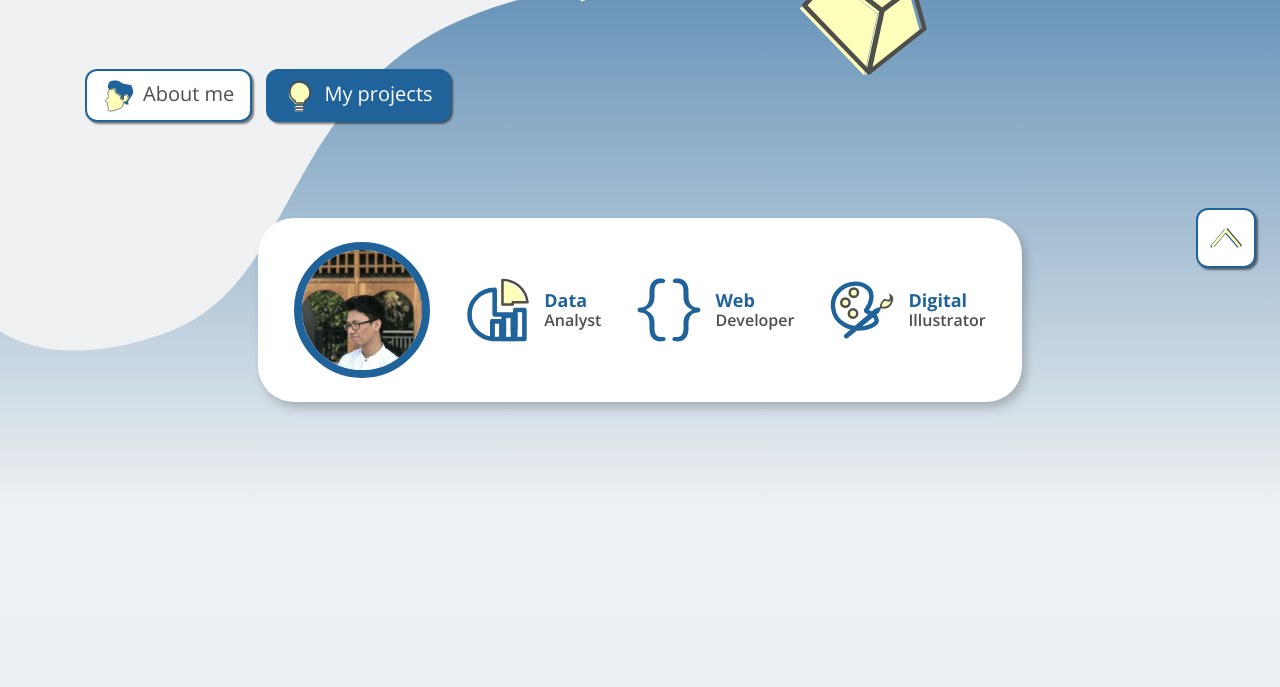
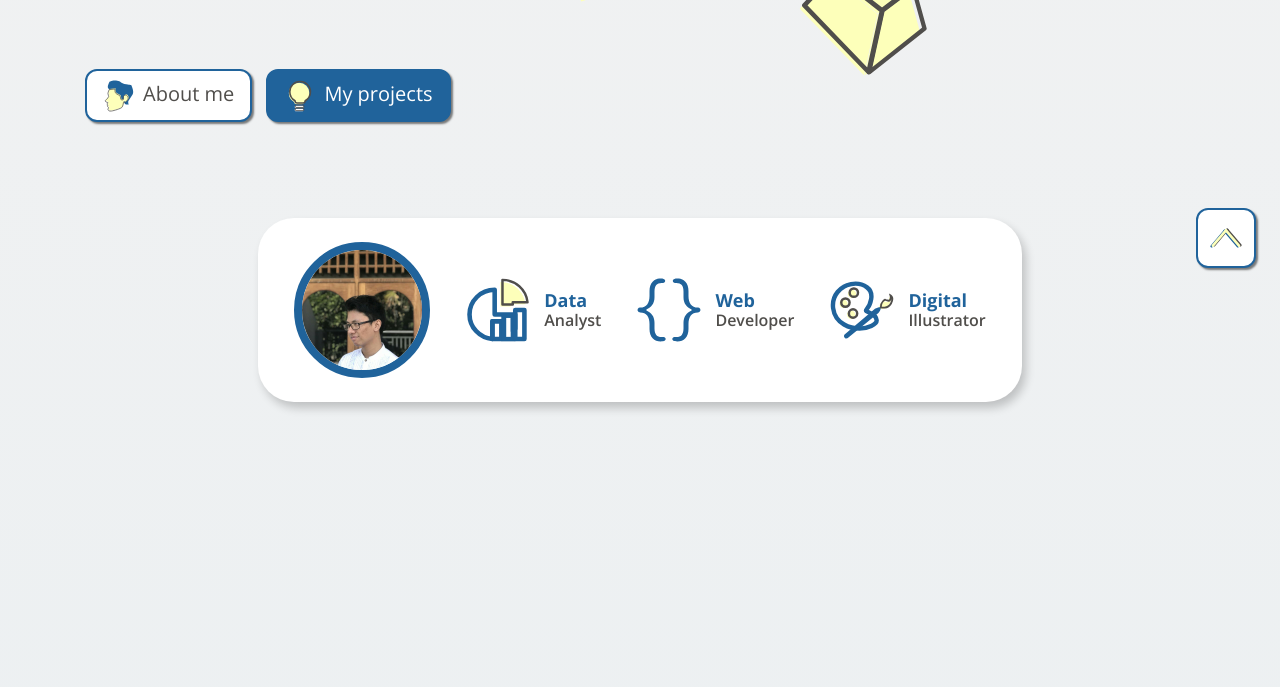
Before and after one commit to muktiwbw/muktiwbw.github.io, a plain HTML site: page index.html in a window 1280 px wide. Shown: the part 484-1171 px from the top of the page. Drawn offline with nearby package versions, Linux system fonts and the light colour scheme.

Commit message:
updated header

```diff
--- a/index.html
+++ b/index.html
@@ -48,7 +48,7 @@
     </a>
 
     <!-- Top Wallpaper -->
-    <img src="assets/img/header.svg" alt="" class="wallpaper header">
+    <img src="assets/img/header_nobg.svg" alt="" class="wallpaper header">
 
     <!-- Jumbotron -->
     <div class="jumbotron">
```
Also changed, not shown: assets/img/header_nobg.svg (added).
